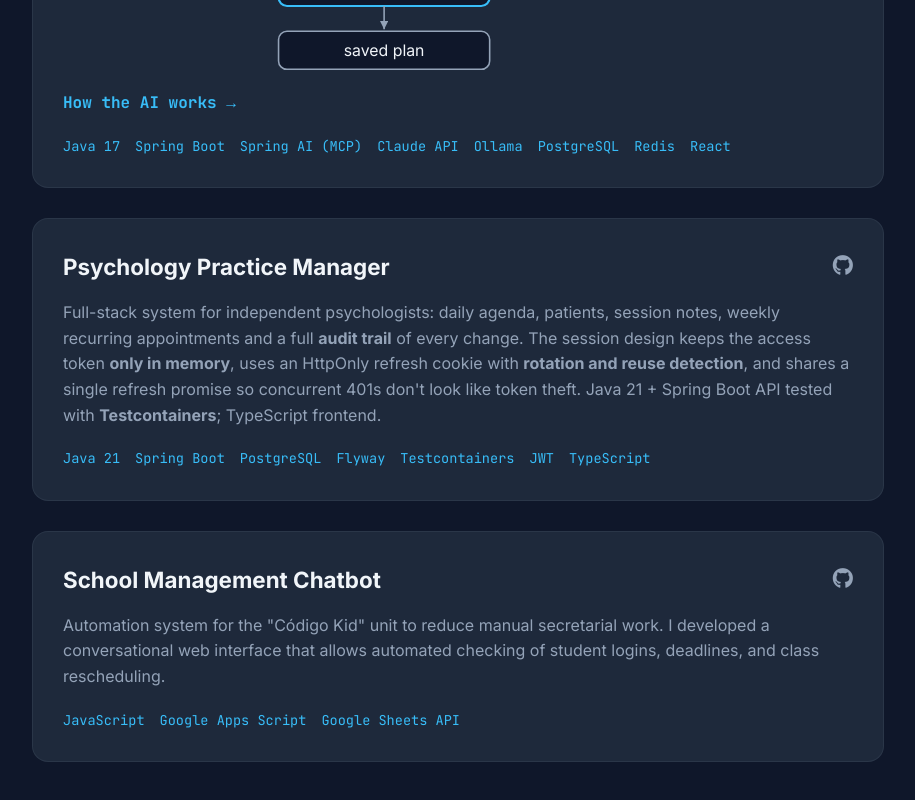
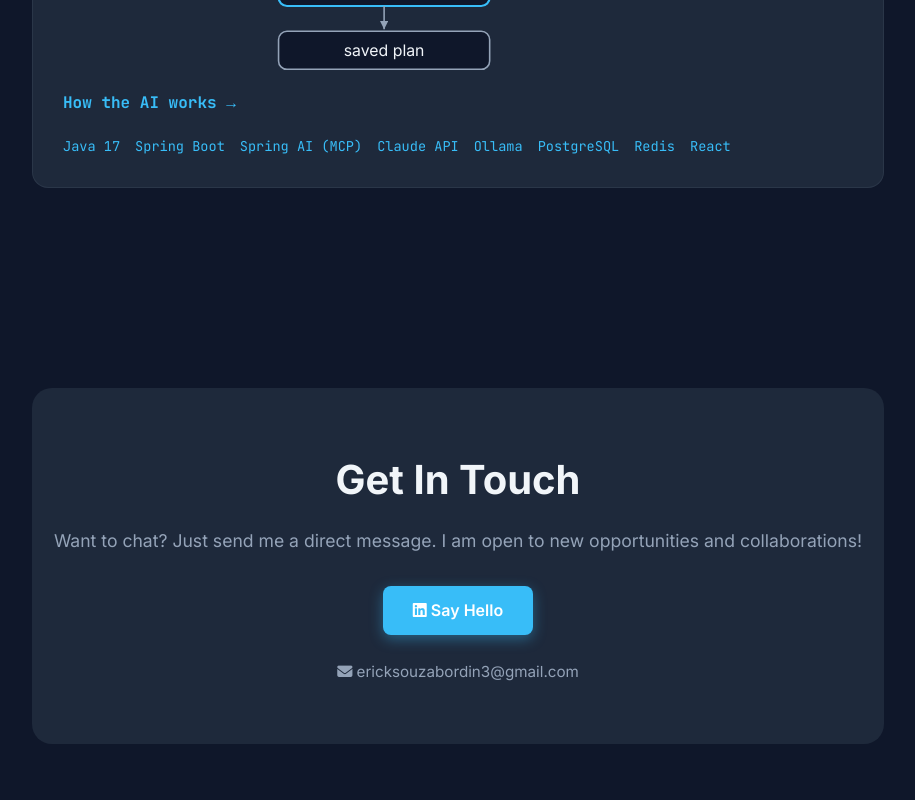
Before and after one commit to erickbordin/portfolio, a plain HTML site: page index.html in a window 1280 px wide. Shown: the part 3071-3871 px from the top of the page, without its empty margins (182-1097 px from the left). Drawn offline with Linux system fonts and the light colour scheme.

Commit message:
feat: deixa só o seucorre em projetos
Co-Authored-By: Claude Opus 5.5 <noreply@anthropic.com>

```diff
--- a/index.html
+++ b/index.html
@@ -122,7 +122,7 @@
 
     <section id="projects">
         <div class="container">
-            <h2 data-i18n="projects_title">Selected Projects</h2>
+            <h2 data-i18n="projects_title">Featured Project</h2>
             <div class="projects-grid">
 
                 <div class="project-card">
@@ -177,32 +177,6 @@
                     <a href="https://github.com/erickbordin/seucorre#como-a-ia-funciona" target="_blank" class="project-link" data-i18n="link_ai">How the AI works →</a>
                     <div class="tech-stack">
                         <span>Java 17</span> <span>Spring Boot</span> <span>Spring AI (MCP)</span> <span>Claude API</span> <span>Ollama</span> <span>PostgreSQL</span> <span>Redis</span> <span>React</span>
-                    </div>
-                </div>
-
-                <div class="project-card">
-                    <div class="project-header">
-                        <h3 class="project-title" data-i18n="title_psychology">Psychology Practice Manager</h3>
-                        <div class="project-icons">
-                            <a href="https://github.com/erickbordin/psych" target="_blank" aria-label="psych on GitHub"><i class="fab fa-github"></i></a>
-                        </div>
-                    </div>
-                    <p class="project-desc" data-i18n="desc_psychology"> </p>
-                    <div class="tech-stack">
-                        <span>Java 21</span> <span>Spring Boot</span> <span>PostgreSQL</span> <span>Flyway</span> <span>Testcontainers</span> <span>JWT</span> <span>TypeScript</span>
-                    </div>
-                </div>
-
-                <div class="project-card">
-                    <div class="project-header">
-                        <h3 class="project-title" data-i18n="title_chatbot">School Management Chatbot</h3>
-                        <div class="project-icons">
-                            <a href="https://github.com/erickbordin/chatbot-codigokid" target="_blank"><i class="fab fa-github"></i></a>
-                        </div>
-                    </div>
-                    <p class="project-desc" data-i18n="desc_chatbot"> </p>
-                    <div class="tech-stack">
-                        <span>JavaScript</span> <span>Google Apps Script</span> <span>Google Sheets API</span>
                     </div>
                 </div>
 
--- a/main.js
+++ b/main.js
@@ -43,12 +43,8 @@
                 lang_title: '<i class="fas fa-code"></i> Languages',
                 framework_title: '<i class="fas fa-layer-group"></i> Frameworks',
                 data_title: '<i class="fas fa-database"></i> Data & Tools',
-                projects_title: "Selected Projects",
+                projects_title: "Featured Project",
                 desc_picpay: "This project is a robust solution for a financial transfer system, designed to ensure <strong>data integrity</strong> and handle high-concurrency scenarios. Unlike simple CRUD applications, this API focuses on the strict correctness of financial transactions using <strong>ACID principles</strong>. </br>  Built with <strong>Java 21</strong> and <strong>Spring Boot</strong>, the system implements complex business logic to validate transactions between Common Users and Merchants. It leverages <strong>Spring Transaction Management</strong> to guarantee atomicity and integrates with external mock services for authorization, following a clean <strong>Layered Architecture</strong>.",
-                title_psychology: "Psychology Practice Manager",
-                desc_psychology: "Full-stack system for independent psychologists: daily agenda, patients, session notes, weekly recurring appointments and a full <strong>audit trail</strong> of every change. The session design keeps the access token <strong>only in memory</strong>, uses an HttpOnly refresh cookie with <strong>rotation and reuse detection</strong>, and shares a single refresh promise so concurrent 401s don't look like token theft. Java 21 + Spring Boot API tested with <strong>Testcontainers</strong>; TypeScript frontend.",
-                title_chatbot: "School Management Chatbot",
-                desc_chatbot: 'Automation system for the "Código Kid" unit to reduce manual secretarial work. I developed a conversational web interface that allows automated checking of student logins, deadlines, and class rescheduling.',
                 contact_title: "Get In Touch",
                 contact_subtitle: "Want to chat? Just send me a direct message. I am open to new opportunities and collaborations!",
                 contact_btn: "Say Hello"
@@ -97,12 +93,8 @@
                 lang_title: '<i class="fas fa-code"></i> Linguagens',
                 framework_title: '<i class="fas fa-layer-group"></i> Frameworks',
                 data_title: '<i class="fas fa-database"></i> Dados & Tools',
-                projects_title: "Projetos",
+                projects_title: "Projeto em Destaque",
                 desc_picpay: "Este  projeto é uma solução robusta para um sistema de transferências financeiras, projetado para garantir a <strong>integridade de dados</strong> e lidar com cenários de concorrência. Diferente de aplicações CRUD simples, esta API foca na correção estrita das transações utilizando <strong>princípios ACID</strong>.<br>Construído com <strong>Java 21</strong> e <strong>Spring Boot</strong>, o sistema implementa regras de negócio complexas para validar transações entre Usuários Comuns e Lojistas. O projeto utiliza o <strong>Gerenciamento Transacional do Spring</strong> para garantir a atomicidade e integra-se com serviços externos para autorização, seguindo uma <strong>Arquitetura em Camadas</strong> limpa.",
-                title_psychology: "Gestão de Consultório de Psicologia",
-                desc_psychology: "Sistema full-stack para psicólogos autônomos: agenda do dia, pacientes, anotações de sessão, consultas em série semanal e <strong>trilha de auditoria</strong> de toda alteração. O desenho da sessão mantém o access token <strong>só em memória</strong>, usa cookie de refresh HttpOnly com <strong>rotação e detecção de reuso</strong> e compartilha uma única promise de renovação para que 401 concorrentes não pareçam roubo de token. API em Java 21 + Spring Boot testada com <strong>Testcontainers</strong>; frontend em TypeScript.",
-                title_chatbot: "Chatbot de Gestão Escolar",
-                desc_chatbot: 'Sistema de automação para a unidade "Código Kid" visando reduzir o trabalho manual da secretaria. Desenvolvi uma interface web conversacional que permite verificação automática de logins, prazos e reposição de aulas.',
                 contact_title: "Entre em Contato",
                 contact_subtitle: "Quer bater um papo? Basta me enviar uma mensagem. Estou aberto a novas oportunidades e colaborações!",
                 contact_btn: "Diga Olá"
```
